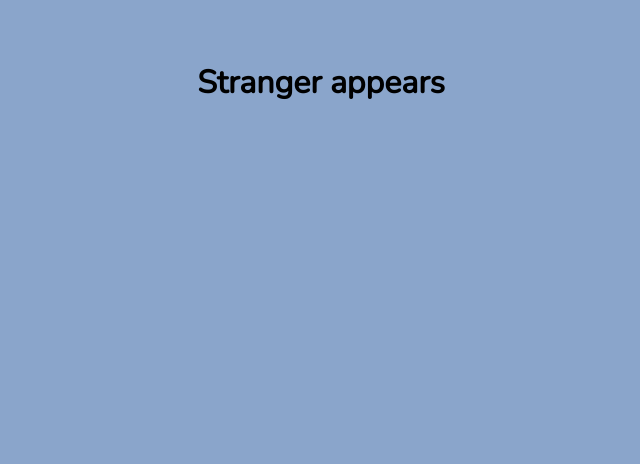
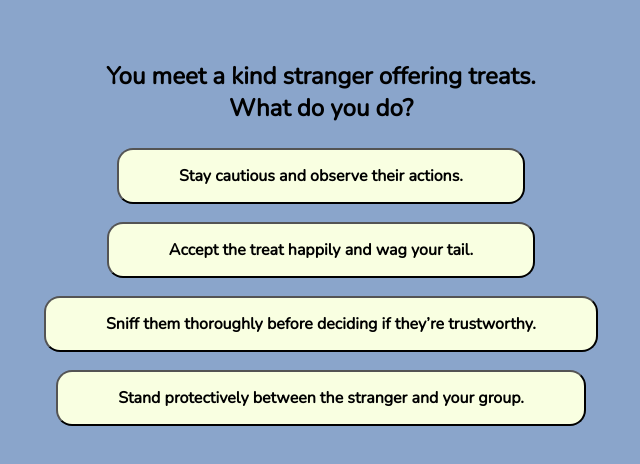
Before and after one commit to sarahteonin/pawfect-match, a React (Create React App) app: page /7 in a window 1280 px wide. Shown: the top 464 px of the page, without its empty margins (319-959 px from the left). Built offline with nearby package versions, Linux system fonts and the light colour scheme.

Commit message:
page 6-10

```diff
--- a/src/pages/page10.js
+++ b/src/pages/page10.js
@@ -1,9 +1,25 @@
 import React from "react";
+import "../index.css";
 
 export default function Page10() {
+  const handleNext = () => {
+    window.location.href = "/11";
+  };
+
   return (
     <div>
-      <h1>Lost in the Woods</h1>
+        <h2>
+            You realize you’ve wandered far from home.
+            <br/>
+            How do you respond?
+        </h2>
+        <div className={"button-container"}>
+            <button onClick={handleNext}>Stay calm and try to retrace your steps.</button>
+            <button onClick={handleNext}>Bark loudly to call for help.</button>
+            <button onClick={handleNext}>Follow a familiar scent trail.</button>
+            <button onClick={handleNext}>Stick with the group and look for landmarks together.</button>
+        </div>
     </div>
+
   );
 }
--- a/src/pages/page6.js
+++ b/src/pages/page6.js
@@ -14,11 +14,12 @@ export default function Page6() {
                 <br/>
                 What do you focus on?
             </h2>
-
-            <button onClick={handleNext}>Follow the sound of running water—it seems peaceful.</button>
-            <button onClick={handleNext}>Chase a squirrel you just spotted.</button>
-            <button onClick={handleNext}>Carefully sniff every tree and track the scent trail.</button>
-            <button onClick={handleNext}>Look for signs of other animals or humans nearby.</button>
+            <div className={"button-container"}>
+                <button onClick={handleNext}>Follow the sound of running water—it seems peaceful.</button>
+                <button onClick={handleNext}>Chase a squirrel you just spotted.</button>
+                <button onClick={handleNext}>Carefully sniff every tree and track the scent trail.</button>
+                <button onClick={handleNext}>Look for signs of other animals or humans nearby.</button>
+            </div>
         </div>
 
     );
--- a/src/pages/page7.js
+++ b/src/pages/page7.js
@@ -1,9 +1,25 @@
 import React from 'react';
+import "../index.css";
 
 export default function Page7() {
+    const handleNext = () => {
+        window.location.href = "/8";
+    };
+
     return (
         <div>
-            <h1>Stranger appears</h1>
+            <h2>
+                You meet a kind stranger offering treats.
+                <br/>
+                What do you do?
+            </h2>
+            <div className={"button-container"}>
+                <button onClick={handleNext}>Stay cautious and observe their actions.</button>
+                <button onClick={handleNext}>Accept the treat happily and wag your tail.</button>
+                <button onClick={handleNext}>Sniff them thoroughly before deciding if they’re trustworthy.</button>
+                <button onClick={handleNext}>Stand protectively between the stranger and your group.</button>
+            </div>
         </div>
+
     );
 }
--- a/src/pages/page8.js
+++ b/src/pages/page8.js
@@ -1,9 +1,25 @@
 import React from 'react';
+import "../index.css";
 
 export default function Page8() {
+    const handleNext = () => {
+        window.location.href = "/9";
+    };
+
     return (
         <div>
-            <h1> crossing stream</h1>
+            <h2>
+                You encounter a small stream blocking your path.
+                <br/>
+                What’s your plan?
+            </h2>
+            <div className={"button-container"}>
+                <button onClick={handleNext}>Jump right in—you love water!</button>
+                <button onClick={handleNext}>Find a way around to avoid getting wet.</button>
+                <button onClick={handleNext}>Wait and see if there's a safer way across.</button>
+                <button onClick={handleNext}>Help other dogs cross first before attempting yourself.</button>
+            </div>
         </div>
+
     );
 }
--- a/src/pages/page9.js
+++ b/src/pages/page9.js
@@ -1,9 +1,25 @@
 import React from "react";
+import "../index.css";
 
 export default function Page9() {
+  const handleNext = () => {
+    window.location.href = "/10";
+  };
+
   return (
     <div>
-      <h1>The Mystery Object</h1>
+        <h2>
+            You stumble upon a strange object—a shiny metal can.
+            <br/>
+            What do you do?
+        </h2>
+        <div className={"button-container"}>
+            <button onClick={handleNext}>Sniff it thoroughly to investigate.</button>
+            <button onClick={handleNext}>Bark at it—it could be dangerous!</button>
+            <button onClick={handleNext}>Ignore it and move on.</button>
+            <button onClick={handleNext}>Poke it gently to see what happens.</button>
+        </div>
     </div>
+
   );
 }
```
